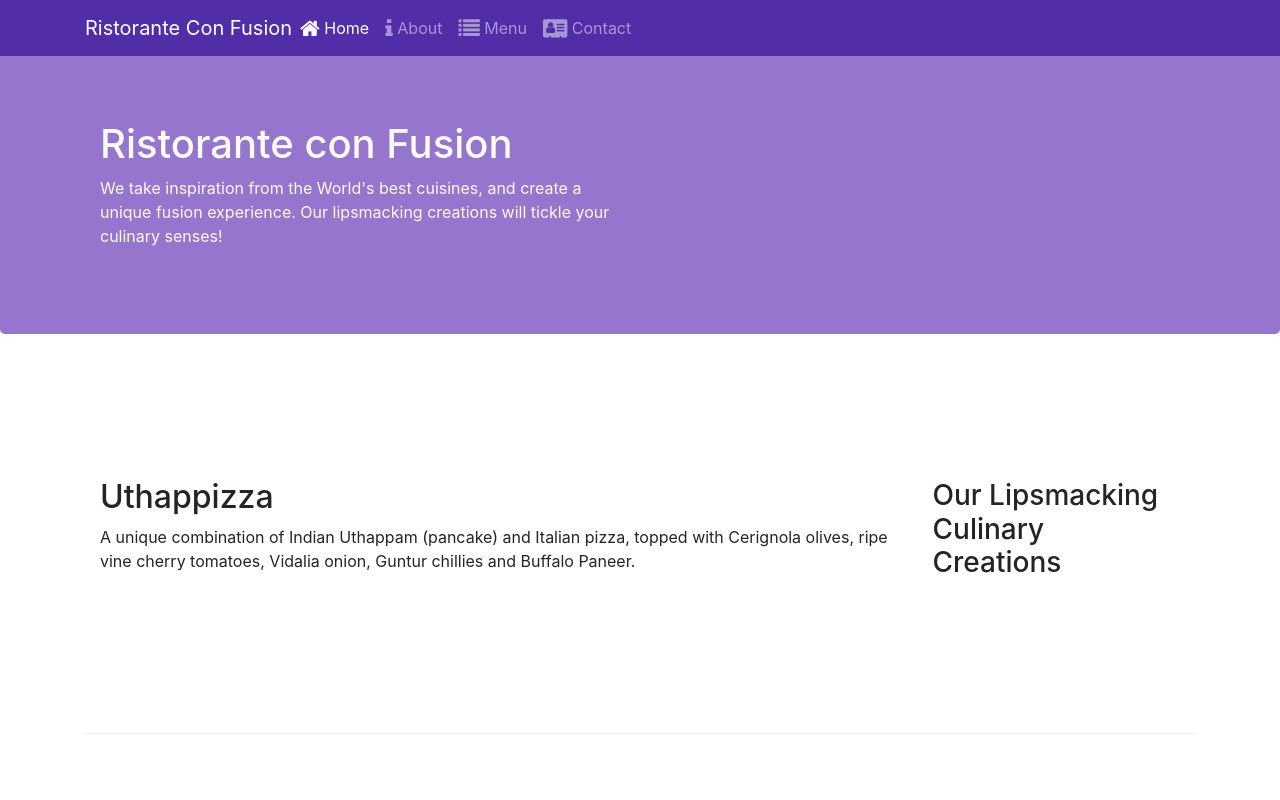
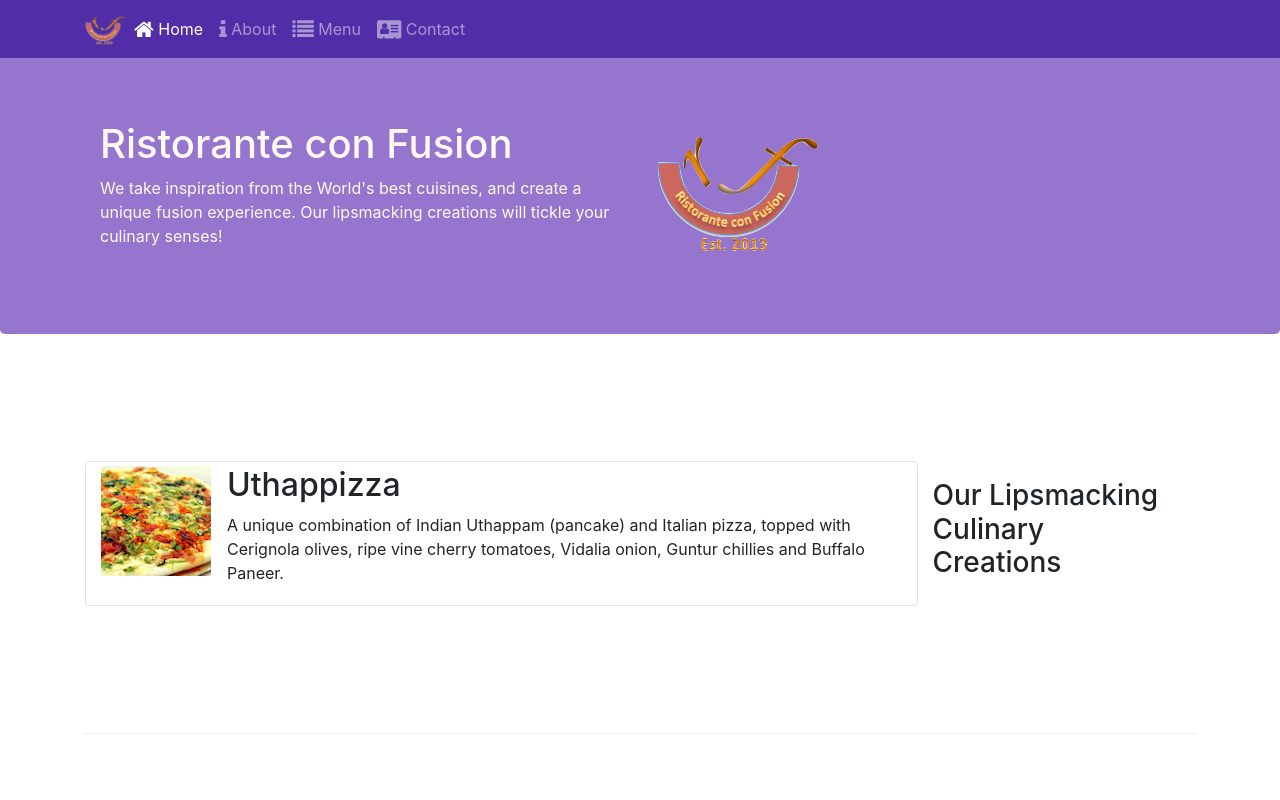
Before and after one commit to Nadzilla/Bootstrap-, a website: page index.html in a window 1280 px wide. Shown: the top 800 px of the page. Drawn offline with nearby package versions, Linux system fonts and the light colour scheme.

Commit message:
Images and Media

```diff
--- a/index.html
+++ b/index.html
@@ -21,7 +21,9 @@
             <button class = "navbar-toggler" type = "button" data-toggle = "collapse" data-target = "#Navbar">
                 <span class = "navbar-toggler-icon"></span>
             </button>
-            <a href="#" class = "navbar-brand mr-auto">Ristorante Con Fusion</a>
+            <a href="#" class = "navbar-brand mr-auto">
+                <img src = "img/logo.png" height = "30" width = "41">
+            </a>
             <div class = "collapse navbar-collapse" id="Navbar">
                 <ul class = "navbar-nav mr-auto">
                     <li class = "nav-item active"><a class = "nav-link" href="#"><span class = "fa fa-home fa-lg"></span> Home</a></li>
@@ -39,7 +41,8 @@
                     <h1>Ristorante con Fusion</h1>
                     <p>We take inspiration from the World's best cuisines, and create a unique fusion experience. Our lipsmacking creations will tickle your culinary senses!</p>
                 </div>
-                <div class = "col-12 col-sm">
+                <div class="col-12 col-sm align-self-center">
+                    <img src ="img/logo.png" class = "img-fluid">
                 </div>
             </div>
         </div>
@@ -50,9 +53,15 @@
             <div class = "col-12 col-sm-4 order-sm-last col-md-3">
                 <h3>Our Lipsmacking Culinary Creations</h3>
             </div>
-            <div class = "col col-sm order-sm-first col-md">
-                <h2>Uthappizza</h2>
-                <p>A unique combination of Indian Uthappam (pancake) and Italian pizza, topped with Cerignola olives, ripe vine cherry tomatoes, Vidalia onion, Guntur chillies and Buffalo Paneer.</p>
+            <div class = "col col-sm order-sm-first col-md img-thumbnail align-self-center">
+                <div class = "media">
+                    <img src="img/uthappizza.png" class = "d-felx mr-3" alt = "uthappizza">
+                    <div class = "media-body">
+                        <h2 class = "mt-0">Uthappizza</h2>
+                        <p>A unique combination of Indian Uthappam (pancake) and Italian pizza, topped with Cerignola olives, ripe vine cherry tomatoes, Vidalia onion, Guntur chillies and Buffalo Paneer.</p>
+                    </div>
+                </div>
+
             </div>
         </div>
 
@@ -72,9 +81,15 @@
                 <h3>Meet our Culinary Specialists</h3>
             </div>
             <div class = "col col-sm order-sm-first col-md">
-                <h2>Alberto Somayya</h2>
-                <h4>Executive Chef</h4>
-                <p>Award winning three-star Michelin chef with wide International experience having worked closely with whos-who in the culinary world, he specializes in creating mouthwatering Indo-Italian fusion experiences. </p>
+                <div class = "media">
+                    <img src="img/alberto.png" class = "d-flex  mr-3 align-self-center img-thumbnail" alt = "alberto">
+                    <div class = "media-body">
+                        <h2>Alberto Somayya</h2>
+                        <h4>Executive Chef</h4>
+                        <p>Award winning three-star Michelin chef with wide International experience having worked closely with whos-who in the culinary world, he specializes in creating mouthwatering Indo-Italian fusion experiences. </p>
+                    </div>
+                </div>
+
             </div>
         </div>
     </div>
```
Also changed, not shown: aboutus.html (+5 -2 lines), contactus.html (+5 -2 lines), img/alberto.png (added), img/buffet.png (added), img/logo.png (added), img/uthappizza.png (added), 1 other file.
